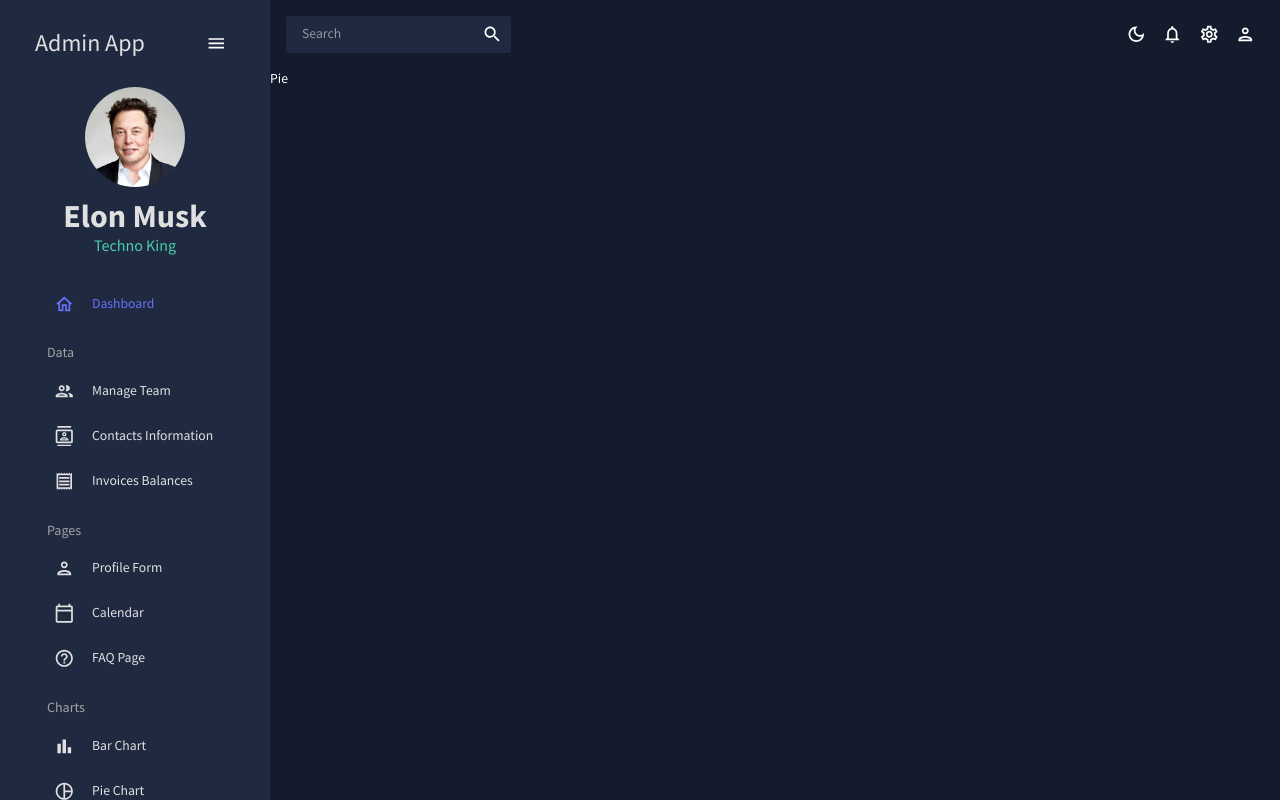
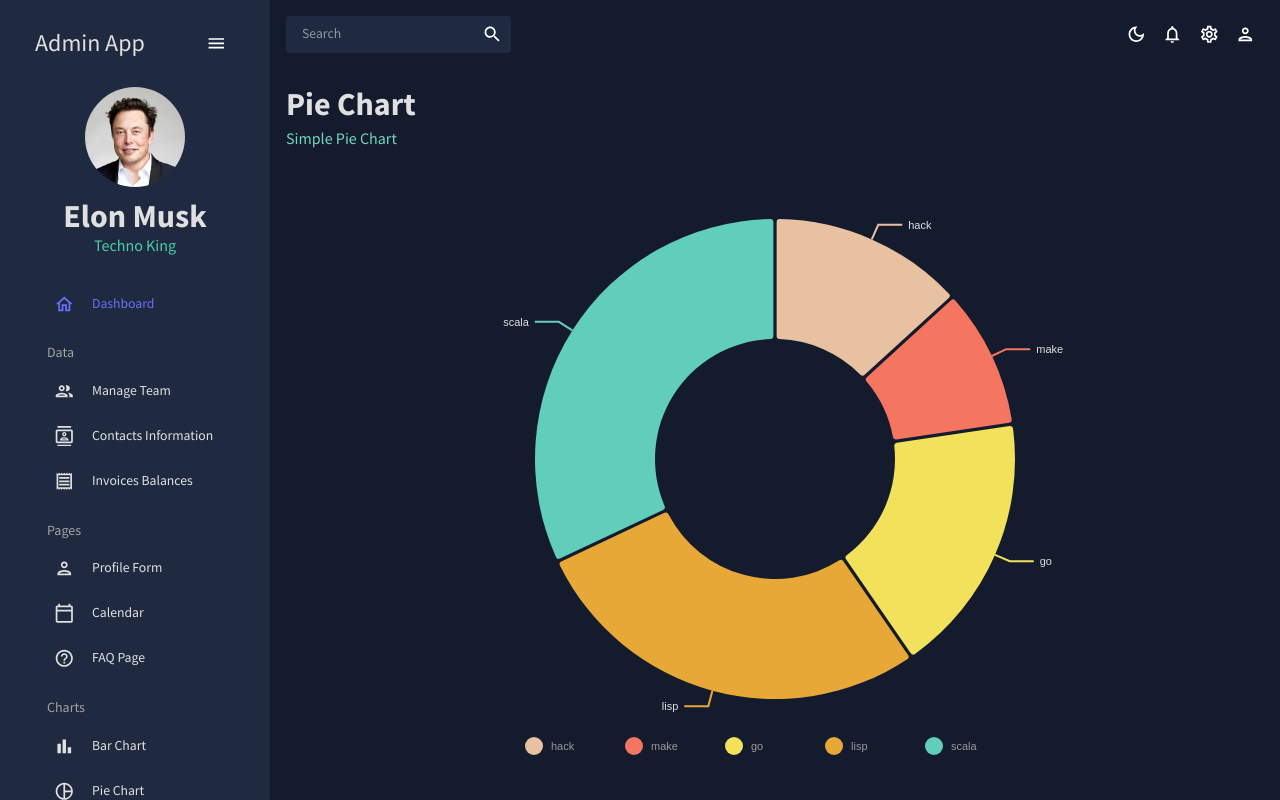
Before and after one commit to Facundo-Martin/react-admin-dashboard, a React (Create React App) app: page /pie in a window 1280 px wide. Built offline with nearby package versions, Linux system fonts and the light colour scheme.

Commit message:
added Pie page

```diff
--- a/src/pages/pie/index.jsx
+++ b/src/pages/pie/index.jsx
@@ -1,7 +1,15 @@
-import React from "react";
+import { Box } from "@mui/material";
+import PieChart from "../../components/PieChart";
+import PageWrapper from "../../components/PageWrapper";
 
 const Pie = () => {
-  return <div>Pie</div>;
+  return (
+    <PageWrapper pageTitle="Pie Chart" pageSubtitle="Simple Pie Chart">
+      <Box height="75vh">
+        <PieChart />
+      </Box>
+    </PageWrapper>
+  );
 };
 
 export default Pie;
```
